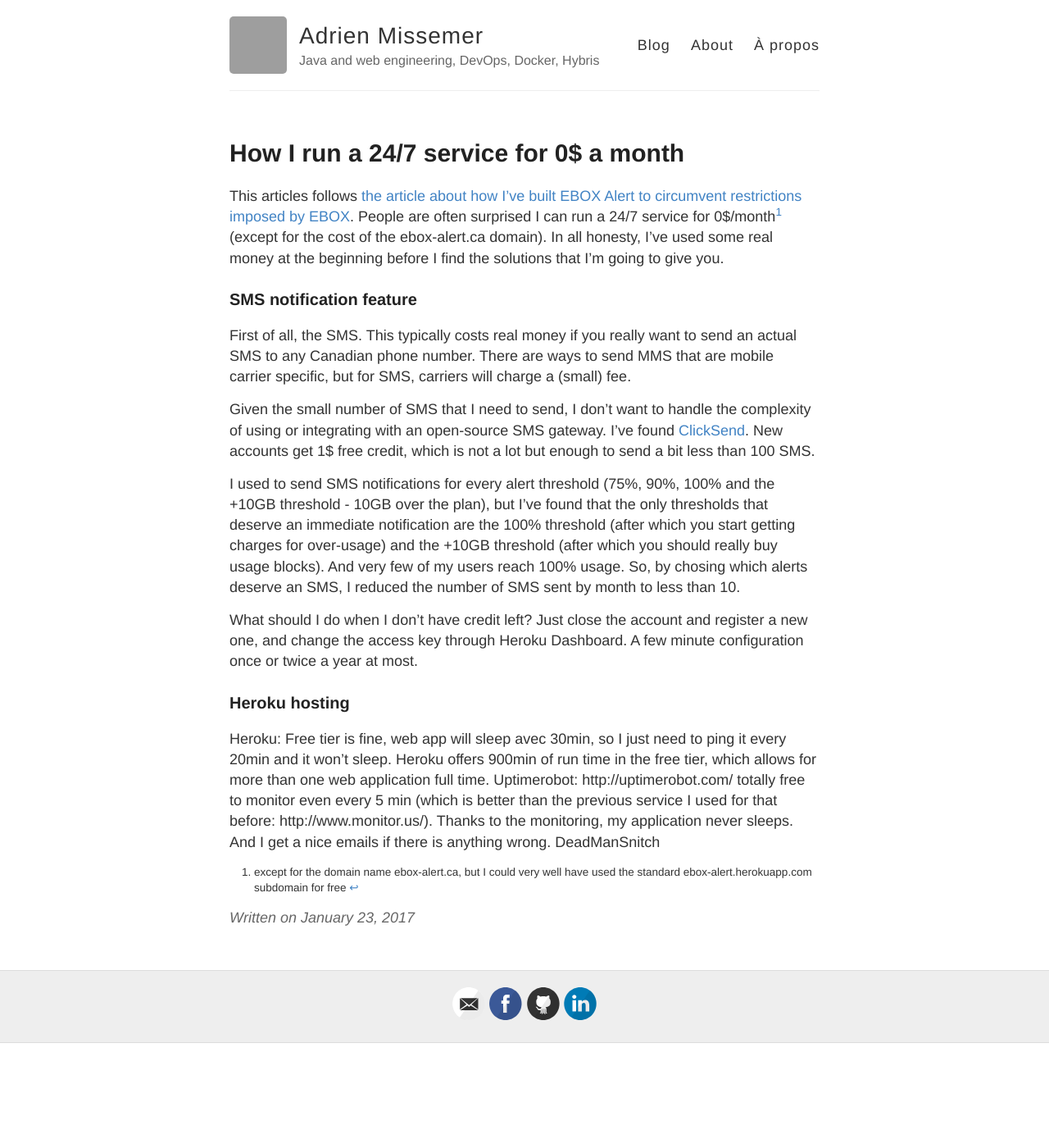
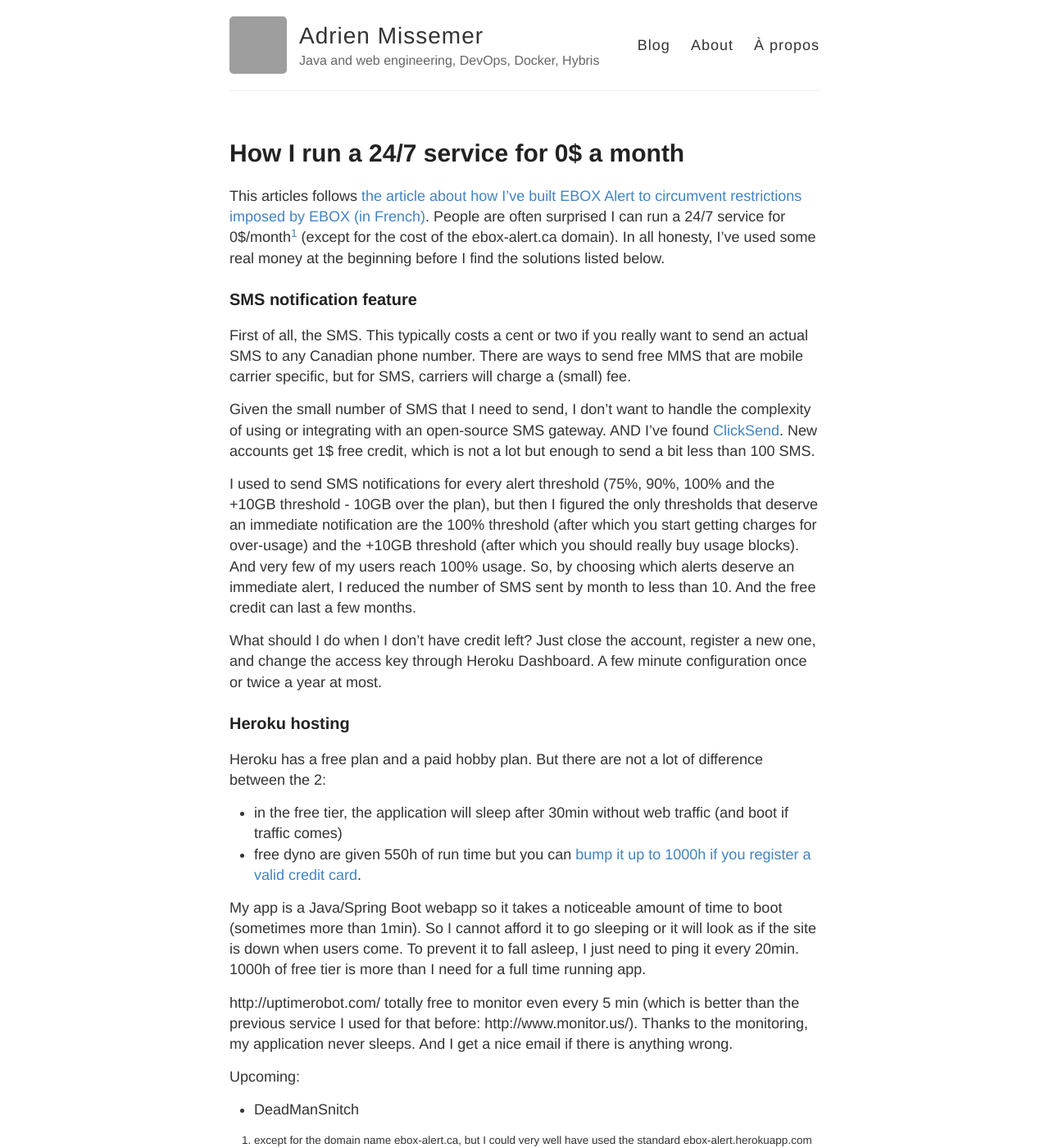
Before and after one commit to amissemer/adrienmissemer.com, a Jekyll site: the page built from _posts/2017-01-23-ebox-alert-3.md, in a window 1280 px wide and 1400 px high. Shown: the whole window at 82% size. Built offline with Jekyll 4.4.1, drawn with Linux system fonts in a browser that asks for light colours; grey boxes are pictures that could not be loaded.

Commit message:
Updated 2017-01-23-ebox-alert-3.md

```diff
--- a/_posts/2017-01-23-ebox-alert-3.md
+++ b/_posts/2017-01-23-ebox-alert-3.md
@@ -6,23 +6,31 @@
 french_title: Comment je roule un service disponible 24h/24 7j/7 pour 0$/mois
 ---
 
-This articles follows [the article about how I've built EBOX Alert to circumvent restrictions imposed by EBOX]({% post_url 2017-01-22-ebox-alert-2 %}). People are often surprised I can run a 24/7 service for 0$/month[^1] (except for the cost of the ebox-alert.ca domain). In all honesty, I've used some real money at the beginning before I find the solutions that I'm going to give you.
+This articles follows [the article about how I've built EBOX Alert to circumvent restrictions imposed by EBOX (in French)]({% post_url 2017-01-22-ebox-alert-2 %}). People are often surprised I can run a 24/7 service for 0$/month[^1] (except for the cost of the ebox-alert.ca domain). In all honesty, I've used some real money at the beginning before I find the solutions listed below.
 
 ### SMS notification feature
 
-First of all, the SMS. This typically costs real money if you really want to send an actual SMS to any Canadian phone number. There are ways to send MMS that are mobile carrier specific, but for SMS, carriers will charge a (small) fee.
+First of all, the SMS. This typically costs a cent or two if you really want to send an actual SMS to any Canadian phone number. There are ways to send free MMS that are mobile carrier specific, but for SMS, carriers will charge a (small) fee.
 
-Given the small number of SMS that I need to send, I don't want to handle the complexity of using or integrating with an open-source SMS gateway. I've found [ClickSend](https://www.clicksend.com). New accounts get 1$ free credit, which is not a lot but enough to send a bit less than 100 SMS.
+Given the small number of SMS that I need to send, I don't want to handle the complexity of using or integrating with an open-source SMS gateway. AND I've found [ClickSend](https://www.clicksend.com). New accounts get 1$ free credit, which is not a lot but enough to send a bit less than 100 SMS.
 
-I used to send SMS notifications for every alert threshold (75%, 90%, 100% and the +10GB threshold - 10GB over the plan), but I've found that the only thresholds that deserve an immediate notification are the 100% threshold (after which you start getting charges for over-usage) and the +10GB threshold (after which you should really buy usage blocks). And very few of my users reach 100% usage. So, by chosing which alerts deserve an SMS, I reduced the number of SMS sent by month to less than 10.
+I used to send SMS notifications for every alert threshold (75%, 90%, 100% and the +10GB threshold - 10GB over the plan), but then I figured the only thresholds that deserve an immediate notification are the 100% threshold (after which you start getting charges for over-usage) and the +10GB threshold (after which you should really buy usage blocks). And very few of my users reach 100% usage. So, by choosing which alerts deserve an immediate alert, I reduced the number of SMS sent by month to less than 10. And the free credit can last a few months.
 
-What should I do when I don't have credit left? Just close the account and register a new one, and change the access key through Heroku Dashboard. A few minute configuration once or twice a year at most.
+What should I do when I don't have credit left? Just close the account, register a new one, and change the access key through Heroku Dashboard. A few minute configuration once or twice a year at most.
 
 ### Heroku hosting
 
-Heroku: Free tier is fine, web app will sleep avec 30min, so I just need to ping it every 20min and it won't sleep. Heroku offers 900min of run time in the free tier, which allows for more than one web application full time.
-Uptimerobot: http://uptimerobot.com/ totally free to monitor even every 5 min (which is better than the previous service I used for that before: http://www.monitor.us/). Thanks to the monitoring, my application never sleeps. And I get a nice emails if there is anything wrong.
-DeadManSnitch
+Heroku has a free plan and a paid hobby plan. But there are not a lot of difference between the 2:
+- in the free tier, the application will sleep after 30min without web traffic (and boot if traffic comes)
+- free dyno are given 550h of run time but you can [bump it up to 1000h if you register a valid credit card](https://devcenter.heroku.com/articles/free-dyno-hours#consuming-hours).
+
+My app is a Java/Spring Boot webapp so it takes a noticeable amount of time to boot (sometimes more than 1min). So I cannot afford it to go sleeping or it will look as if the site is down when users come.
+To prevent it to fall asleep, I just need to ping it every 20min. 1000h of free tier is more than I need for a full time running app.
+
+http://uptimerobot.com/ totally free to monitor even every 5 min (which is better than the previous service I used for that before: http://www.monitor.us/). Thanks to the monitoring, my application never sleeps. And I get a nice email if there is anything wrong.
+
+Upcoming:
+* DeadManSnitch
 
 
 
```
